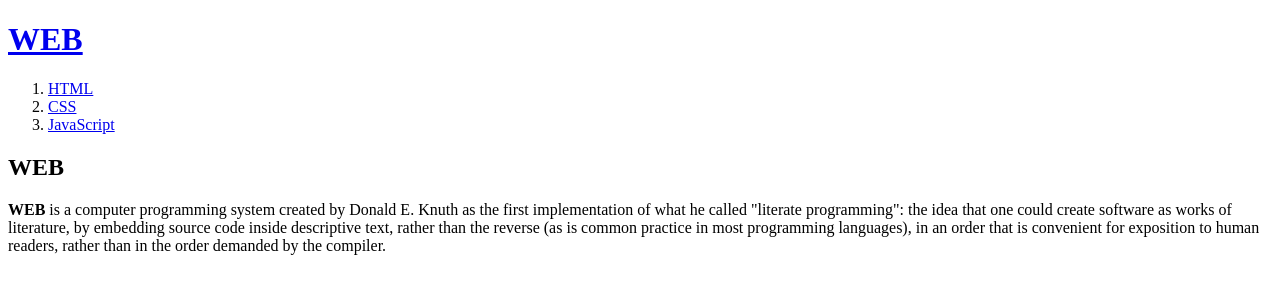
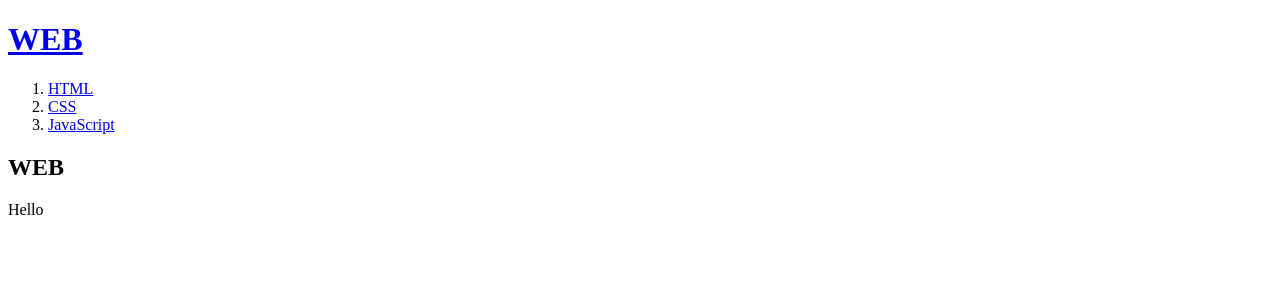
Before and after one commit to merrygee/my-first, a plain HTML site: page index.html in a window 1280 px wide. Drawn offline with Linux system fonts and the light colour scheme.

Commit message:
modification

```diff
--- a/index.html
+++ b/index.html
@@ -12,6 +12,6 @@
   <li><a href="3.html">JavaScript</a></li>
 </ol>
 <H2>WEB</H2>
-<p><strong>WEB</strong> is a computer programming system created by Donald E. Knuth as the first implementation of what he called "literate programming": the idea that one could create software as works of literature, by embedding source code inside descriptive text, rather than the reverse (as is common practice in most programming languages), in an order that is convenient for exposition to human readers, rather than in the order demanded by the compiler.
+<p>Hello</p>
 </body>
 </html>
```
